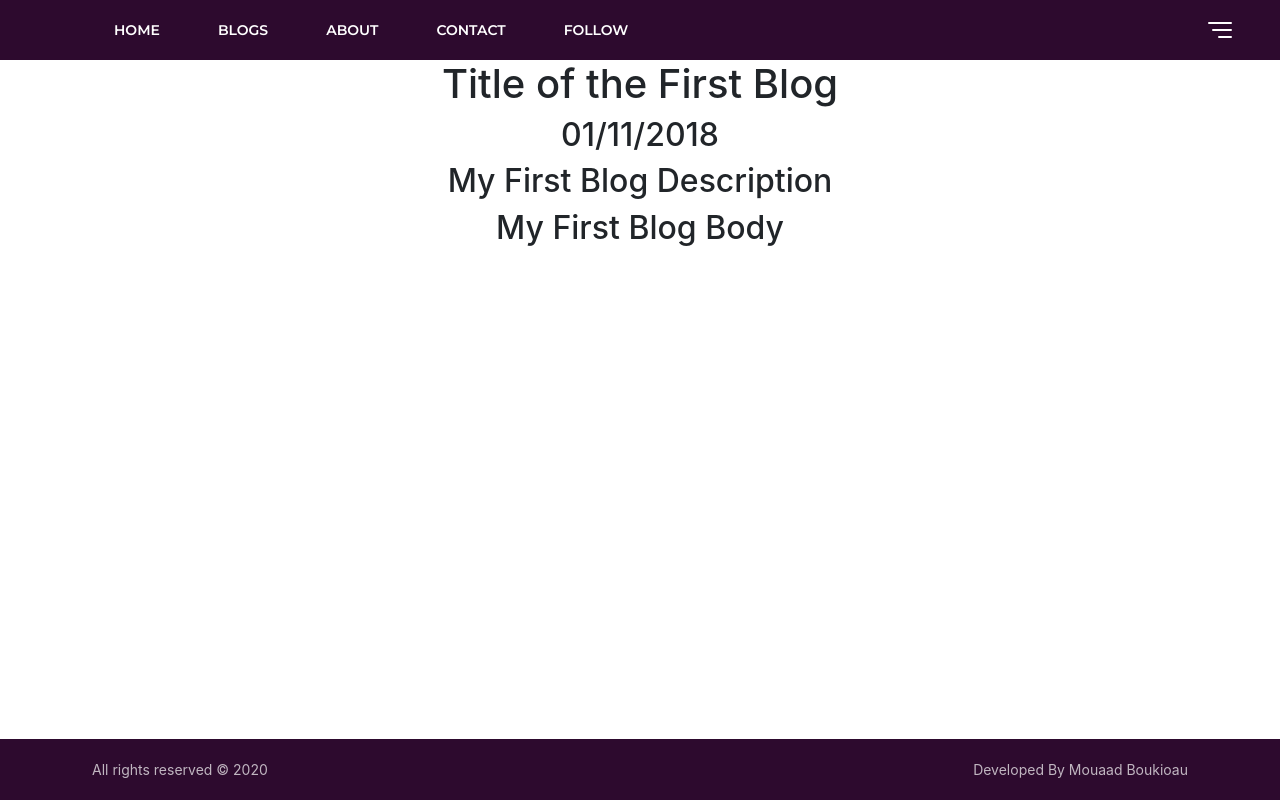
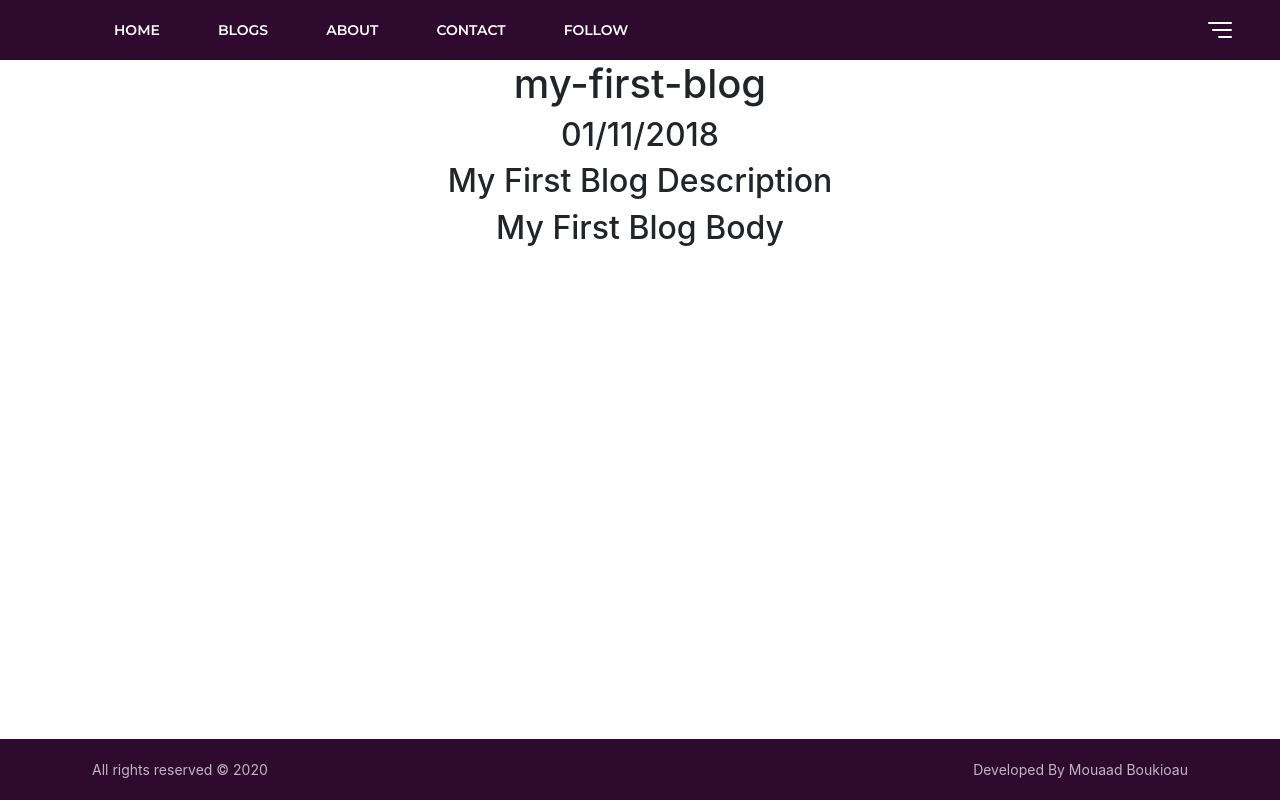
Before and after one commit to hwd1/blog-portfolio, a Gatsby site: page /blogs/my-first-blog in a window 1280 px wide. Built offline with nearby package versions, Linux system fonts and the light colour scheme; Gatsby itself is replaced by a stand-in of ours.

```diff
--- a/gatsby-config.js
+++ b/gatsby-config.js
@@ -12,7 +12,7 @@
     {
       resolve: `gatsby-source-filesystem`,
       options: {
-        path: `blogs`,
+        path: `${__dirname}/src/blogs`,
         name: "markdown-pages"
       }
     },
--- a/gatsby-node.js
+++ b/gatsby-node.js
@@ -3,7 +3,7 @@
 exports.createPages = ({ boundActionCreators, graphql }) => {
   const { createPage } = boundActionCreators;
 
-  const blogPostTemplate = path.resolve("src/pages/Blog.js");
+  const blogPostTemplate = path.resolve("src/templates/Blog.js");
 
   return graphql(`
     {
--- a/package.json
+++ b/package.json
@@ -42,6 +42,7 @@
     "gatsby-plugin-netlify-cms": "^4.1.37",
     "gatsby-plugin-react-helmet": "3.1.15",
     "gatsby-plugin-sharp": "2.3.1",
+    "gatsby-plugin-slug": "^1.0.1",
     "gatsby-remark-images": "^3.1.42",
     "gatsby-source-filesystem": "2.1.37",
     "gatsby-transformer-remark": "^2.6.48",
--- a/blogs/my-first-blog.md
+++ b/src/blogs/my-first-blog.md
@@ -1,7 +1,7 @@
 ---
-path: blogs/my-first-blog
+path: /blogs/my-first-blog
 date: 2018-01-11T00:00:00-05:00
-title: Title of the First Blog
+title: my-first-blog
 thumbnail: img1.jpg
 desc: My First Blog Description
 body: My First Blog Body
--- a/src/pages/Blog.js
+++ b/src/templates/Blog.js
@@ -1,6 +1,6 @@
 import React from "react";
 import { graphql } from "gatsby";
-import Layout from "../templates/DefaultLayout";
+import Layout from "./DefaultLayout";
 import styled from "styled-components";
 const Container = styled.div`
   max-width: 1200px;
```
Also changed, not shown: 1 other file.
